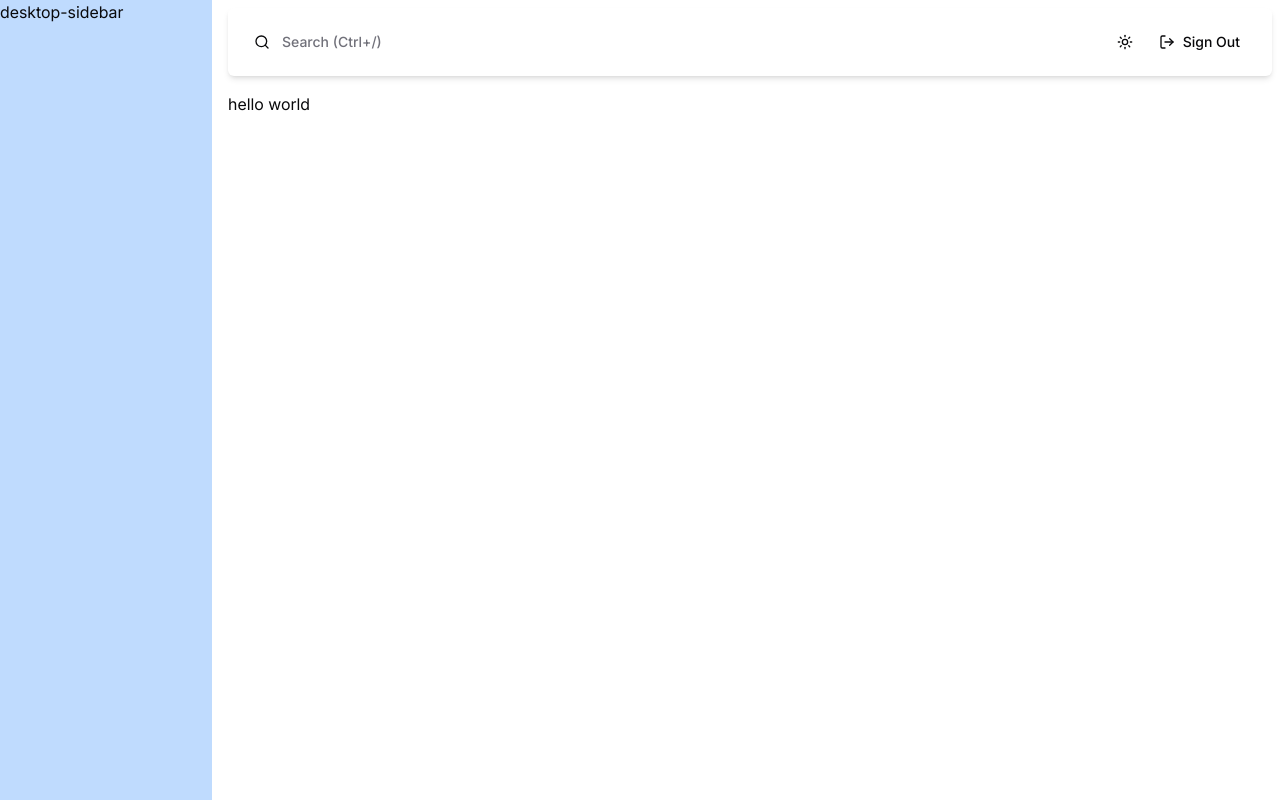
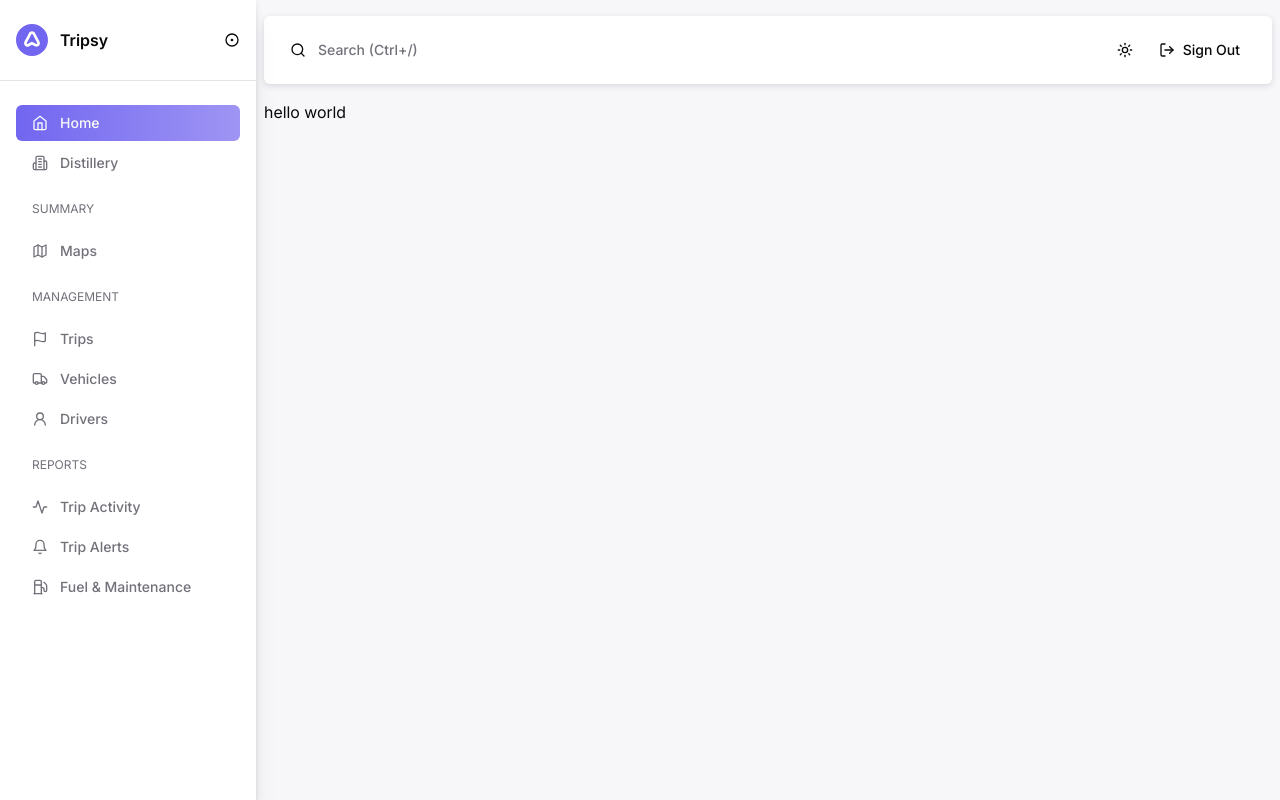
Before and after one commit to manju1807/trip-management-app, a Next.js app: page / in a window 1280 px wide. Built offline with nearby package versions, Linux system fonts and the light colour scheme.

Commit message:
feat: sidebar theme added

```diff
--- /dev/null
+++ b/public/custom/svgs/circular-button.tsx
@@ -0,0 +1,45 @@
+import PropTypes from 'prop-types';
+import React from 'react';
+
+const CircularButton = ({
+  width = '1em',
+  height = '1em',
+  stroke = 'currentColor',
+  strokeWidth = 1.5,
+  className = '',
+  ...props
+}) => {
+  return (
+    <svg
+      xmlns="http://www.w3.org/2000/svg"
+      aria-hidden="true"
+      role="img"
+      width={width}
+      height={height}
+      viewBox="0 0 24 24"
+      className={className}
+      {...props} // Spread additional props
+    >
+      <g
+        fill="none"
+        stroke={stroke}
+        strokeLinecap="round"
+        strokeLinejoin="round"
+        strokeWidth={strokeWidth}
+      >
+        <circle cx="12" cy="12" r="1" />
+        <circle cx="12" cy="12" r="9" />
+      </g>
+    </svg>
+  );
+};
+
+CircularButton.propTypes = {
+  width: PropTypes.oneOfType([PropTypes.string, PropTypes.number]),
+  height: PropTypes.oneOfType([PropTypes.string, PropTypes.number]),
+  stroke: PropTypes.string,
+  strokeWidth: PropTypes.number,
+  className: PropTypes.string,
+};
+
+export default CircularButton;
--- /dev/null
+++ b/public/custom/svgs/logo-svg.tsx
@@ -0,0 +1,40 @@
+import React from 'react';
+
+const LogoSVG = ({
+  width = 24,
+  height = 24,
+  fill = 'currentColor',
+  title = 'Logo Icon',
+  className,
+  ...props
+}: {
+  width?: number;
+  height?: number;
+  fill?: string;
+  className?: string;
+  title?: string;
+}) => {
+  return (
+    <svg
+      xmlns="http://www.w3.org/2000/svg"
+      viewBox="0 0 24 24"
+      width={width}
+      height={height}
+      fill={fill}
+      aria-labelledby="logo-title"
+      className={className}
+      {...props}
+    >
+      <title id="logo-title">{title}</title>
+      <defs>
+        <linearGradient id="logo-gradient">
+          <stop offset="0%" stopColor="hsl(245, 82%, 67%)" />
+          <stop offset="100%" stopColor="hsl(246, 81%, 77%)" />
+        </linearGradient>
+      </defs>
+      <path d="M15.888,14.174c.064,.146,.068,.308,.013,.455-.057,.145-.165,.259-.307,.321-.152,.067-.327,.068-.399,.036-.297-.175-2.332-1.222-2.737-1.43-.144-.074-.3-.11-.457-.11-.156,0-.312,.037-.455,.11,0,0-2.677,1.37-2.777,1.423-.106,.045-.353,.026-.527-.148-.177-.182-.229-.436-.132-.649,.183-.339,.839-1.575,3.363-6.327,.151-.302,.428-.336,.54-.336,.135,.018,.39,.03,.559,.363,.027,.049,2.727,4.927,3.317,6.292Zm8.112-2.174c0,6.617-5.383,12-12,12S0,18.617,0,12,5.383,0,12,0s12,5.383,12,12Zm-6.28,1.373c-.626-1.447-3.286-6.256-3.383-6.429-.447-.88-1.337-1.426-2.323-1.426h-.008c-.989,.003-1.88,.555-2.312,1.419,0,0-3.321,6.252-3.376,6.355-.01,.019-.021,.039-.028,.058-.443,.97-.24,2.099,.525,2.884,.725,.728,1.819,.966,2.787,.561,.124-.063,1.622-.829,2.396-1.225,.932,.48,2.035,1.054,2.255,1.179,.35,.167,.728,.251,1.105,.251,.354,0,.71-.073,1.042-.22,.632-.279,1.116-.788,1.365-1.432,.248-.645,.23-1.349-.047-1.975Z" />
+    </svg>
+  );
+};
+
+export default LogoSVG;
--- a/src/app/globals.css
+++ b/src/app/globals.css
@@ -4,9 +4,9 @@
 
 @layer base {
   :root {
-    --background: 0 0% 100%;
+    --background: 260, 20%, 97%;
     --foreground: 240 10% 3.9%;
-    --card: 0 0% 100%;
+    --card: 0, 0%, 100%;
     --card-foreground: 240 10% 3.9%;
     --popover: 0 0% 100%;
     --popover-foreground: 240 10% 3.9%;
@@ -16,7 +16,7 @@
     --secondary-foreground: 240 5.9% 10%;
     --muted: 240 4.8% 95.9%;
     --muted-foreground: 240 3.8% 46.1%;
-    --accent: 240 4.8% 95.9%;
+    --accent: 0, 0%, 97%;
     --accent-foreground: 240 5.9% 10%;
     --destructive: 0 84.2% 60.2%;
     --destructive-foreground: 0 0% 98%;
@@ -29,11 +29,13 @@
     --chart-4: 43 74% 66%;
     --chart-5: 27 87% 67%;
     --radius: 0.5rem;
+    --gradient-purple-start: 245, 82%, 67%;  /* #7367f0 */
+    --gradient-purple-end: 246, 81%, 77%;    /* #9d94f4 */
   }
   .dark {
-    --background: 240 10% 3.9%;
+    --background: 230, 24%, 19%;
     --foreground: 0 0% 98%;
-    --card: 240 10% 3.9%;
+    --card: 233, 21%, 23%;
     --card-foreground: 0 0% 98%;
     --popover: 240 10% 3.9%;
     --popover-foreground: 0 0% 98%;
@@ -43,7 +45,7 @@
     --secondary-foreground: 0 0% 98%;
     --muted: 240 3.7% 15.9%;
     --muted-foreground: 240 5% 64.9%;
-    --accent: 240 3.7% 15.9%;
+    --accent: 231, 20%, 26%;
     --accent-foreground: 0 0% 98%;
     --destructive: 0 62.8% 30.6%;
     --destructive-foreground: 0 0% 98%;
@@ -55,6 +57,8 @@
     --chart-3: 30 80% 55%;
     --chart-4: 280 65% 60%;
     --chart-5: 340 75% 55%;
+    --gradient-purple-start: 245, 82%, 67%;  /* #7367f0 */
+    --gradient-purple-end: 245, 44%, 54%;    /* #5f57be */
   }
 }
 
--- a/src/app/layout.tsx
+++ b/src/app/layout.tsx
@@ -34,9 +34,7 @@ export default function RootLayout({
 }>) {
   return (
     <html lang="en" suppressHydrationWarning={true}>
-      <body
-        className={`${inter.className} antialiased min-h-screen bg-background`}
-      >
+      <body className={`${inter.className} antialiased min-h-screen`}>
         <Providers>
           <MainLayout>{children}</MainLayout>
         </Providers>
--- a/src/components/layouts/main-layout.tsx
+++ b/src/components/layouts/main-layout.tsx
@@ -1,20 +1,35 @@
-import type React from 'react';
-import type { ReactNode } from 'react';
+// MainLayout.tsx
+'use client';
+import { type ReactNode, useState } from 'react';
 import Navbar from './navbar/navbar';
 import DesktopSidebar from './sidebar/desktop-sidebar';
 
-type MainLayoutProps = {
+interface MainLayoutProps {
   children: ReactNode;
-};
+}
 
-const MainLayout: React.FC<MainLayoutProps> = ({ children }) => {
+const MainLayout = ({ children }: MainLayoutProps) => {
+  //states
+  const [pinned, setPinned] = useState(true);
+
+  //callback functions for child-components
+  const handlePinned = () => setPinned(!pinned);
+
   return (
-    <main className="h-full">
-      <div className="flex flex-row w-full h-full gap-2">
-        <div className="bg-blue-200 w-1/5 h-full hidden md:flex">
-          <DesktopSidebar />
+    <main className="h-full bg-background">
+      <div className="relative flex h-full">
+        <div
+          className={`
+            h-full shadow-xl hidden md:flex ${pinned ? 'relative' : 'absolute'}
+          `}
+        >
+          <DesktopSidebar isPinned={pinned} onPinChange={handlePinned} />
         </div>
-        <section className="w-full h-full flex flex-col">
+        <section
+          className={`
+          flex flex-col flex-1 transition-all duration-300 max-w-[86rem] mx-auto py-2
+        `}
+        >
           <Navbar />
           <div className="m-2">{children}</div>
         </section>
--- a/src/components/layouts/navbar/navbar.tsx
+++ b/src/components/layouts/navbar/navbar.tsx
@@ -39,7 +39,7 @@ const Navbar = () => {
 
   return (
     <>
-      <nav className="flex items-center justify-between p-4 bg-background shadow-md m-2 rounded-md">
+      <nav className="flex items-center justify-between p-4 bg-card shadow-custom-nav m-2 rounded-md">
         {/* Left side - Search */}
         <div className="flex-1 max-w-xl">
           <div className="flex flex-row gap-1">
--- a/src/components/layouts/sidebar/desktop-sidebar.tsx
+++ b/src/components/layouts/sidebar/desktop-sidebar.tsx
@@ -1,7 +1,153 @@
+import { Button } from '@/components/ui/button';
+import { Separator } from '@/components/ui/separator';
+import { MENU_STRUCTURE } from '@/constants/sidebar-data';
+import CircularButton from '@/custom/svgs/circular-button';
+import LogoSVG from '@/custom/svgs/logo-svg';
+import type {
+  DesktopSidebarProps,
+  MenuGroupProps,
+  MenuItemProps,
+} from '@/types/sidebar';
+import { usePathname, useRouter } from 'next/navigation';
+import { useState } from 'react';
 import React from 'react';
 
-const DesktopSidebar = () => {
-  return <div>desktop-sidebar</div>;
+const MenuItem: React.FC<MenuItemProps> = ({
+  icon,
+  label,
+  href,
+  isActive = false,
+  isPinned,
+}) => {
+  const router = useRouter();
+
+  return (
+    <Button
+      variant="ghost"
+      className="w-full justify-start items-center mb-1 relative overflow-hidden text-muted-foreground group hover:bg-accent"
+      onClick={() => router.push(href)}
+    >
+      <div
+        className={`
+          absolute inset-0 bg-gradient-to-r from-[hsl(var(--gradient-purple-start))] to-[hsl(var(--gradient-purple-end))]
+          transition-opacity duration-500 ease-in-out
+          shadow-sidebar-menu-shadow
+          ${isActive ? 'opacity-100' : 'opacity-0'}
+        `}
+      />
+      <div
+        className={`
+          relative flex items-center w-full transition-all duration-500 ease-in-out
+          ${!isPinned ? 'justify-center group-hover:justify-start' : ''}
+        `}
+      >
+        <span
+          className={`
+            transition-colors duration-300 ease-in-out
+            ${isActive ? 'text-gray-50' : 'text-muted-foreground'}
+          `}
+        >
+          {icon}
+        </span>
+        <span
+          className={`
+            ml-3 transition-all duration-500 ease-in-out whitespace-nowrap
+            ${isActive ? 'text-gray-50' : 'text-muted-foreground'}
+            ${!isPinned ? 'hidden group-hover:inline-block' : ''}
+          `}
+        >
+          {label}
+        </span>
+      </div>
+    </Button>
+  );
+};
+
+const MenuGroup: React.FC<MenuGroupProps> = ({ title, showTitle }) => (
+  <div className="px-4 py-2">
+    {showTitle ? (
+      <h3 className="text-xs uppercase font-normal text-muted-foreground my-2 transition-opacity duration-500 ease-in-out">
+        {title}
+      </h3>
+    ) : (
+      <Separator
+        orientation="horizontal"
+        className="my-2 transition-opacity duration-500 ease-in-out"
+      />
+    )}
+  </div>
+);
+
+const DesktopSidebar: React.FC<DesktopSidebarProps> = ({
+  isPinned,
+  onPinChange,
+}) => {
+  const pathname = usePathname();
+  const [isHovered, setIsHovered] = useState(false);
+
+  const handleMouseEnter = () => setIsHovered(true);
+  const handleMouseLeave = () => setIsHovered(false);
+
+  const sidebarWidth = isPinned || isHovered ? 'wide' : 'narrow';
+  const getPadding = () => (sidebarWidth === 'wide' ? 'px-4' : 'px-2');
+
+  return (
+    <aside
+      onMouseEnter={handleMouseEnter}
+      onMouseLeave={handleMouseLeave}
+      className={`flex flex-col h-full ${
+        isPinned ? 'w-64' : 'w-16 hover:w-64 group'
+      } transition-all duration-500 ease-in-out bg-card shadow-sidebar-menu-shadow`}
+    >
+      <div className="flex items-center justify-between py-6 px-4 w-full overflow-hidden border-b transition-all duration-500">
+        <div className="flex flex-row items-center gap-3">
+          <LogoSVG fill="hsl(245, 82%, 67%)" className="size-8" />
+          <span
+            className={`
+              font-semibold whitespace-nowrap transition-all duration-500 ease-in-out
+              ${isPinned ? 'opacity-100 translate-x-0' : 'opacity-0 -translate-x-4 group-hover:opacity-100 group-hover:translate-x-0'}
+            `}
+          >
+            Tripsy
+          </span>
+        </div>
+        <Button
+          variant="ghost"
+          onClick={onPinChange}
+          className="w-fit h-fit p-0 justify-center hover:bg-transparent"
+        >
+          <CircularButton
+            stroke="currentColor"
+            strokeWidth={2}
+            className={`transition-transform duration-500 ease-in-out ${isPinned ? 'rotate-0' : 'rotate-180'}`}
+          />
+        </Button>
+      </div>
+
+      <nav className={`flex-1 overflow-y-auto py-6 ${getPadding()}`}>
+        {MENU_STRUCTURE.map((section, sectionIndex) => (
+          <React.Fragment key={section.group || `section-${sectionIndex}`}>
+            {section.group && (
+              <MenuGroup
+                title={section.group}
+                showTitle={isPinned || isHovered}
+              />
+            )}
+            {section.items.map((item) => (
+              <MenuItem
+                key={item.label}
+                icon={<item.icon size={22} />}
+                label={item.label}
+                href={item.href}
+                isActive={pathname === item.href}
+                isPinned={isPinned}
+              />
+            ))}
+          </React.Fragment>
+        ))}
+      </nav>
+    </aside>
+  );
 };
 
 export default DesktopSidebar;
--- /dev/null
+++ b/src/constants/sidebar-data.ts
@@ -0,0 +1,41 @@
+import type { MenuSection } from '@/types/sidebar';
+import {
+  Activity,
+  Bell,
+  Building2,
+  Flag,
+  Fuel,
+  Home,
+  Map as MapIcon,
+  Truck,
+  User2,
+} from 'lucide-react';
+
+export const MENU_STRUCTURE: MenuSection[] = [
+  {
+    items: [
+      { icon: Home, label: 'Home', href: '/' },
+      { icon: Building2, label: 'Distillery', href: '/distillery' },
+    ],
+  },
+  {
+    group: 'SUMMARY',
+    items: [{ icon: MapIcon, label: 'Maps', href: '/maps' }],
+  },
+  {
+    group: 'MANAGEMENT',
+    items: [
+      { icon: Flag, label: 'Trips', href: '/trips' },
+      { icon: Truck, label: 'Vehicles', href: '/vehicles' },
+      { icon: User2, label: 'Drivers', href: '/drivers' },
+    ],
+  },
+  {
+    group: 'REPORTS',
+    items: [
+      { icon: Activity, label: 'Trip Activity', href: '/trip-activity' },
+      { icon: Bell, label: 'Trip Alerts', href: '/trip-alerts' },
+      { icon: Fuel, label: 'Fuel & Maintenance', href: '/fuel-maintenance' },
+    ],
+  },
+];
--- /dev/null
+++ b/src/types/sidebar.ts
@@ -0,0 +1,28 @@
+import type { LucideIcon } from 'lucide-react';
+
+export interface MenuSection {
+  group?: string;
+  items: Array<{
+    icon: LucideIcon;
+    label: string;
+    href: string;
+  }>;
+}
+
+export interface DesktopSidebarProps {
+  isPinned: boolean;
+  onPinChange: () => void;
+}
+
+export interface MenuItemProps {
+  icon: React.ReactNode;
+  label: string;
+  href: string;
+  isActive?: boolean;
+  isPinned: boolean;
+}
+
+export interface MenuGroupProps {
+  title: string;
+  showTitle: boolean;
+}
--- a/tailwind.config.ts
+++ b/tailwind.config.ts
@@ -16,6 +16,10 @@ export default {
       },
     },
     extend: {
+      boxShadow: {
+        'sidebar-menu-shadow': '0px 2px 6px rgba(0,0,0,0.1)',
+        'custom-nav': 'rgba(47, 43, 61, 0.14) 0px 2px 6px 0px',
+      },
       colors: {
         background: 'hsl(var(--background))',
         foreground: 'hsl(var(--foreground))',
--- a/tsconfig.json
+++ b/tsconfig.json
@@ -19,7 +19,7 @@
       }
     ],
     "paths": {
-      "@/*": ["./src/*"]
+      "@/*": ["./src/*", "./public/*"]
     }
   },
   "include": [
```
